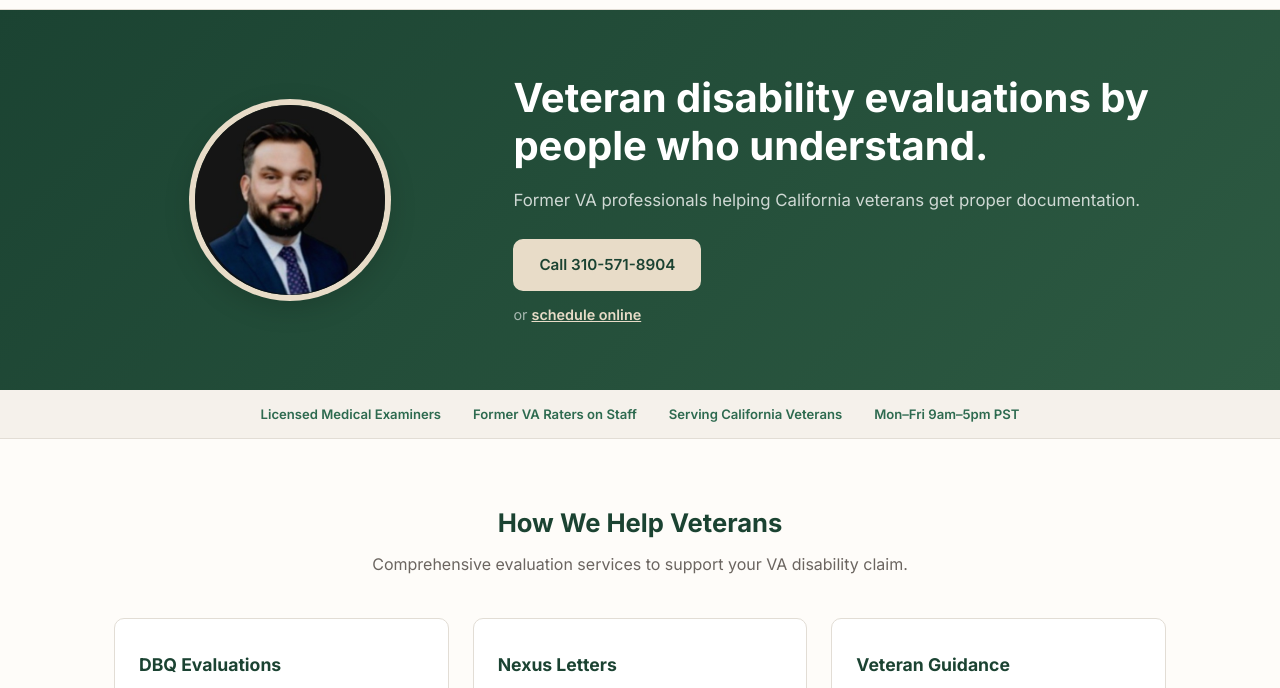
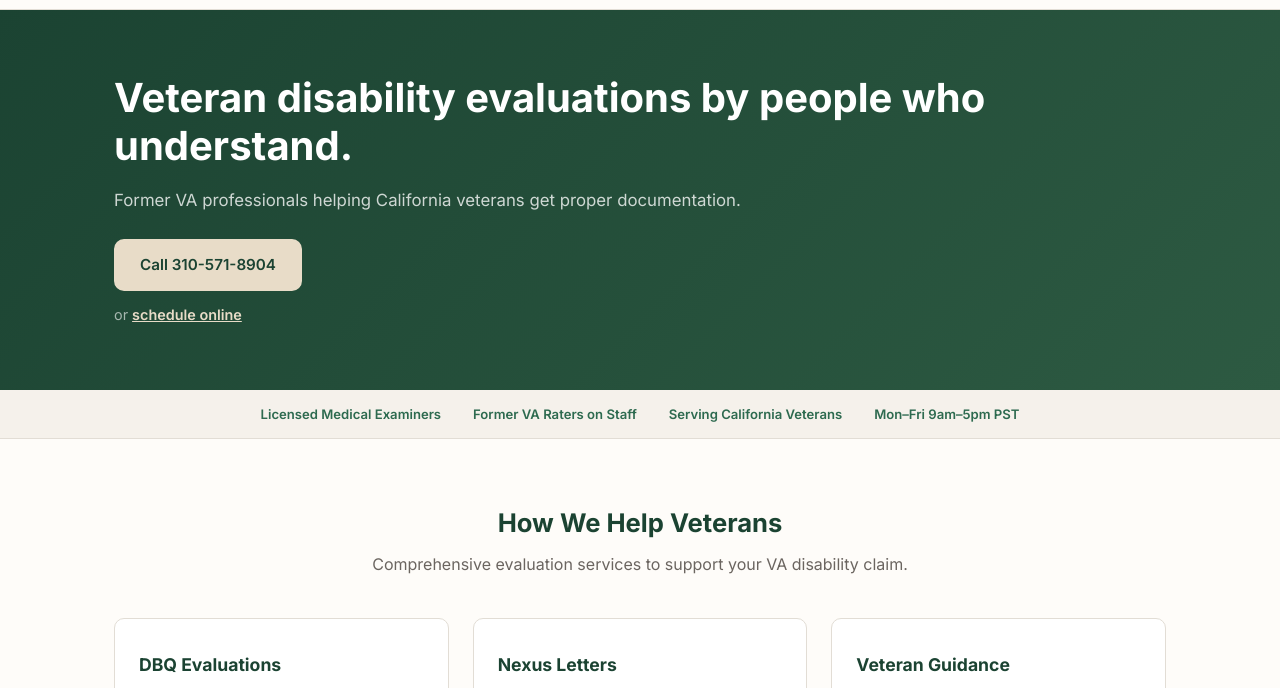
Before and after one commit to JoshuaWink/dbqhelp-mockup-c, a website with bundled scripts: page index.html in a window 1280 px wide. Shown: the part 59-747 px from the top of the page. Built offline with nearby package versions, Linux system fonts and the light colour scheme.

Commit message:
move dr greene photo from hero to quote section

```diff
--- a/dbq-c.css
+++ b/dbq-c.css
@@ -61,7 +61,7 @@ a { color: var(--c-green); text-decoration: none; }
   color: #fff; padding: 4rem 0;
 }
 .hero__inner {
-  display: grid; grid-template-columns: 0.7fr 1.3fr;
+  display: grid; grid-template-columns: 1fr;
   gap: 3rem; align-items: center;
 }
 
--- a/index.html
+++ b/index.html
@@ -52,11 +52,6 @@
     <!-- Hero: photo LEFT, content RIGHT — simple and warm -->
     <section class="hero" aria-labelledby="hero-heading">
       <div class="hero__inner container">
-        <div class="hero__person">
-          <div class="hero__photo">
-            <img src="img/dr-greene.png" alt="Dr. Eric Greene, PsyD" width="436" height="436">
-          </div>
-        </div>
         <div class="hero__content">
           <h1 id="hero-heading">Veteran disability evaluations by people who understand.</h1>
           <p class="hero__sub">Former VA professionals helping California veterans get proper documentation.</p>
```
